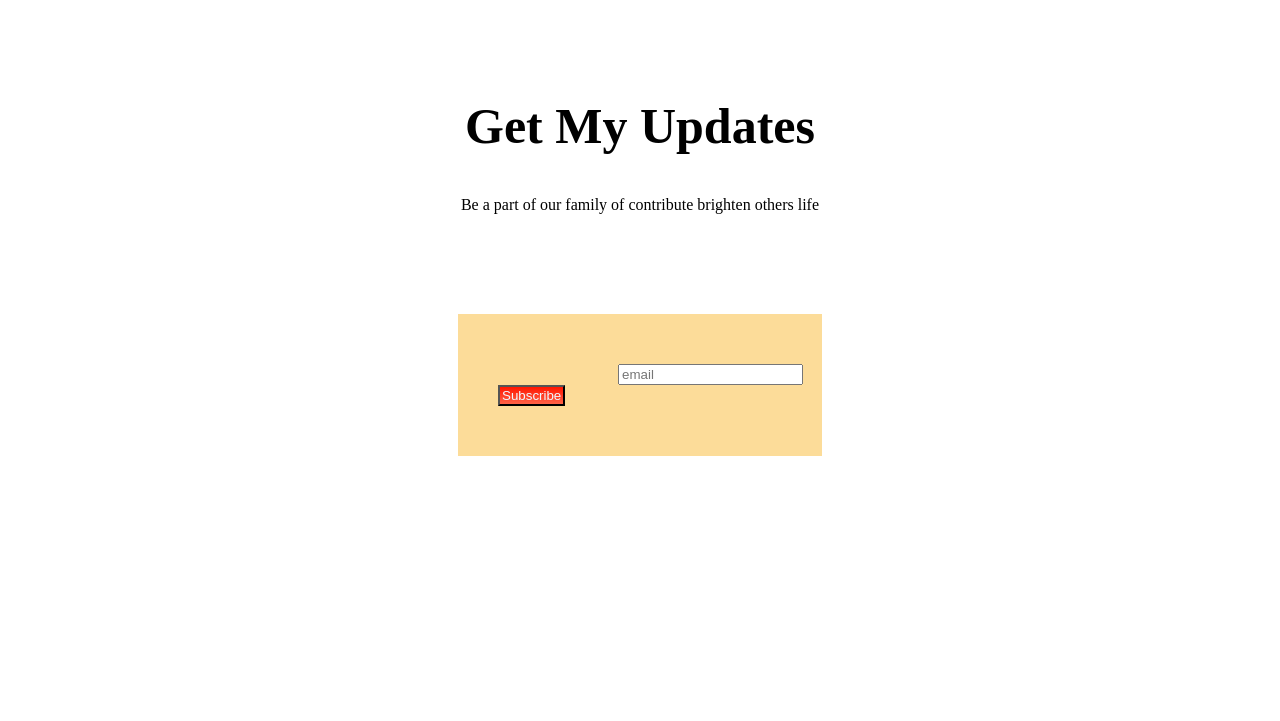
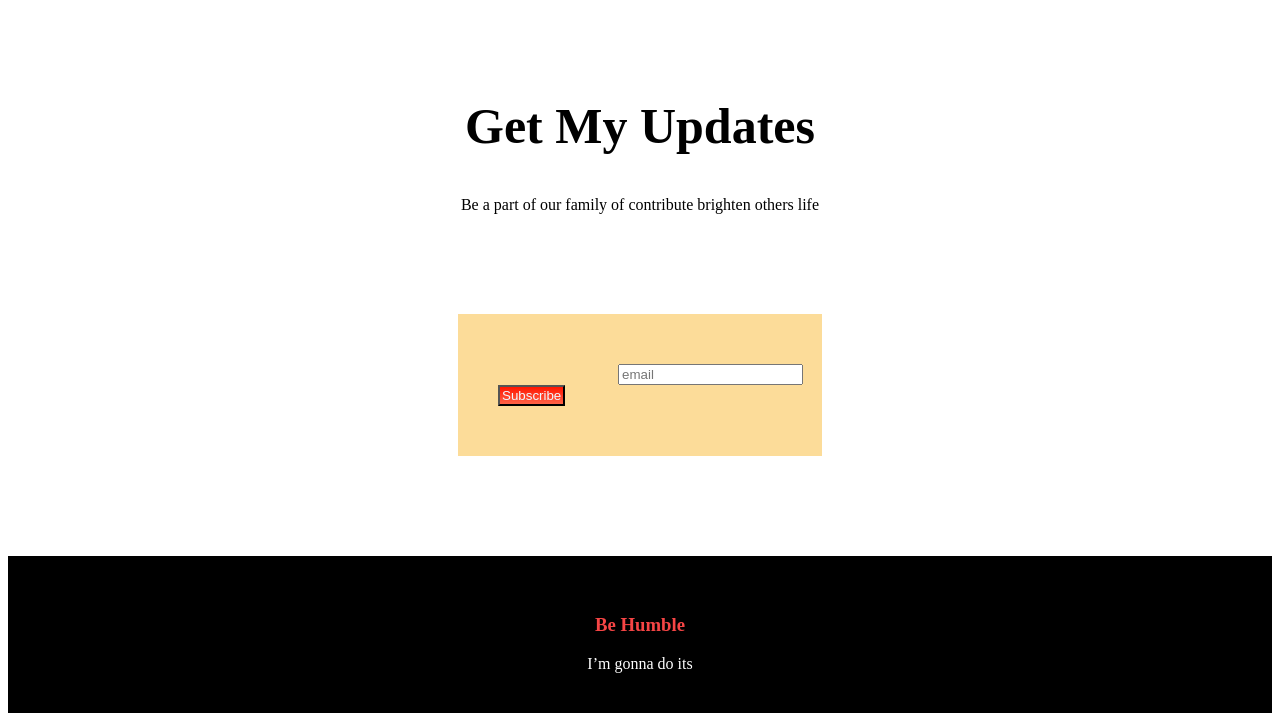
Before and after one commit to chayon8080/Donate-for-humanity, a plain HTML site: page index.html in a window 1280 px wide. Shown: the part 2297-3018 px from the top of the page. Before the commit the page ends 2853 px from the top, so only its background shows below. Drawn offline with Linux system fonts and the light colour scheme; a web font is replaced by a local one.

Commit message:
fifth commit

```diff
--- a/index.html
+++ b/index.html
@@ -121,6 +121,11 @@
             </form>
         </div>
     </section>
+
+    <div class="footer">
+        <h3>Be Humble</h3>
+        <footer>I’m gonna do its</footer>
+    </div>
 </body>
 
 </html>
--- a/style.css
+++ b/style.css
@@ -143,3 +143,16 @@ h1 {
 .updated input {
     margin-left: 120px;
 }
+
+.footer {
+    text-align: center;
+    background-color: black;
+    color: white;
+    padding: 40px 0px;
+}
+
+.footer h3 {
+    color: #f64545;
+    font-weight: 800;
+
+}
```
